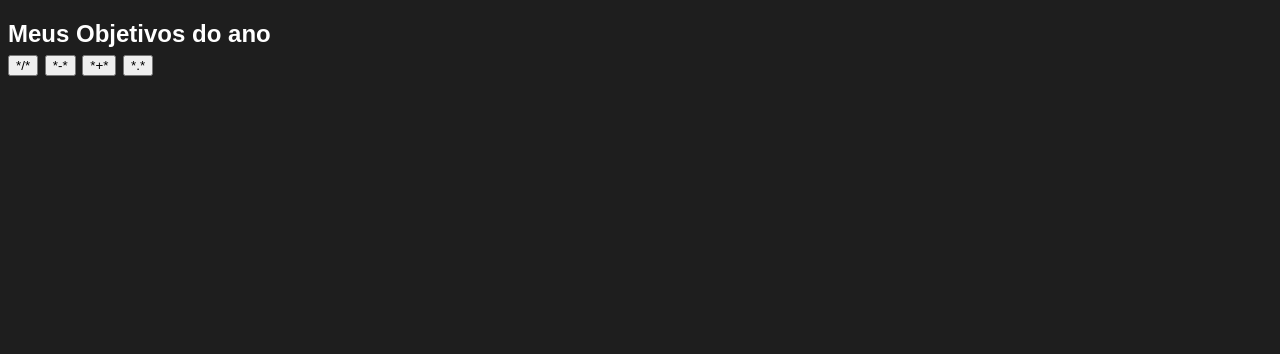
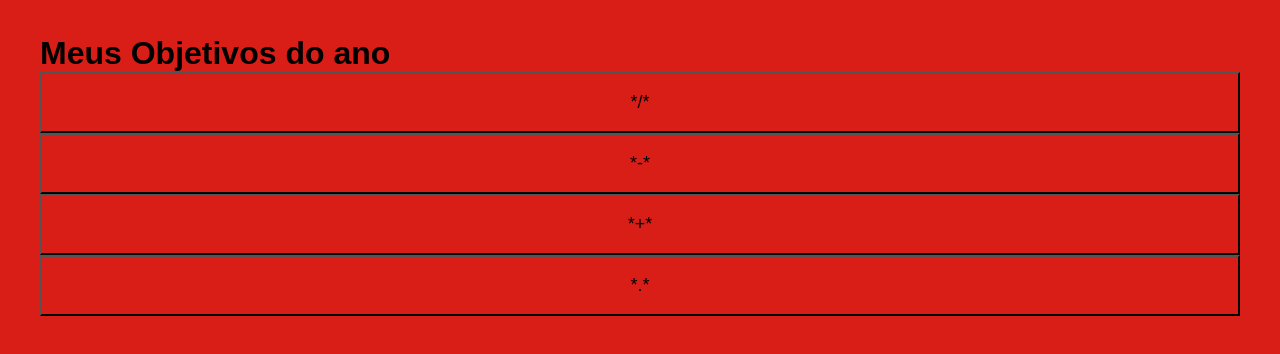
Before and after one commit to FelipeJuliato/3D-2024, a plain HTML site: page index.html in a window 1280 px wide. Drawn offline with Linux system fonts and the light colour scheme.

Commit message:
Update style.css

```diff
--- a/style.css
+++ b/style.css
@@ -1,10 +1,10 @@
 
 :root {
-    --cor-de-fundo: #1E1E1E;
-    --verde: #6FFF57;
-    --branco: #FFFFFF;
-    --botao-ativo: #3A375E;
-    --botao-inativo: rgba(58, 55, 94, 0.5);
+    --cor-de-fundo: #D91E18;
+    --amarelo: #EAA332;
+    --preto: #000000;
+    --botao-ativo: #E7DABF;
+    --botao-inativo: #e7dabf81(58, 55, 94, 0.5);
     --texto-fundo: rgba(58, 55, 94, 0.3);
 }
 
@@ -13,3 +13,34 @@ body {
     color: var(--branco);
     font-family: 'Chakra Petch', sans-serif;
 }
+
+.conteudo-principal {
+    display: flex;
+    flex-direction: column;
+    justify-content: center;
+    align-items: center;
+    max-width: 1200px;
+    width: 100%;
+    margin: 0 auto;
+}
+
+.titulo-principal {
+    text-align: left;
+    width: 100%;
+    font-size: 32px;
+}
+
+.titulo-principal span {
+    color: var(--verde);
+}
+
+.botao {
+    font-family: "Crakra Petch", sans-serif;
+    background-color: var(--botao-inativo);
+    color: var(--branco);
+    display: flex;
+    justify-content: center;
+    padding: 1em;
+    font-size: 18px;
+    align-items: center;
+    width: 100%;
```
